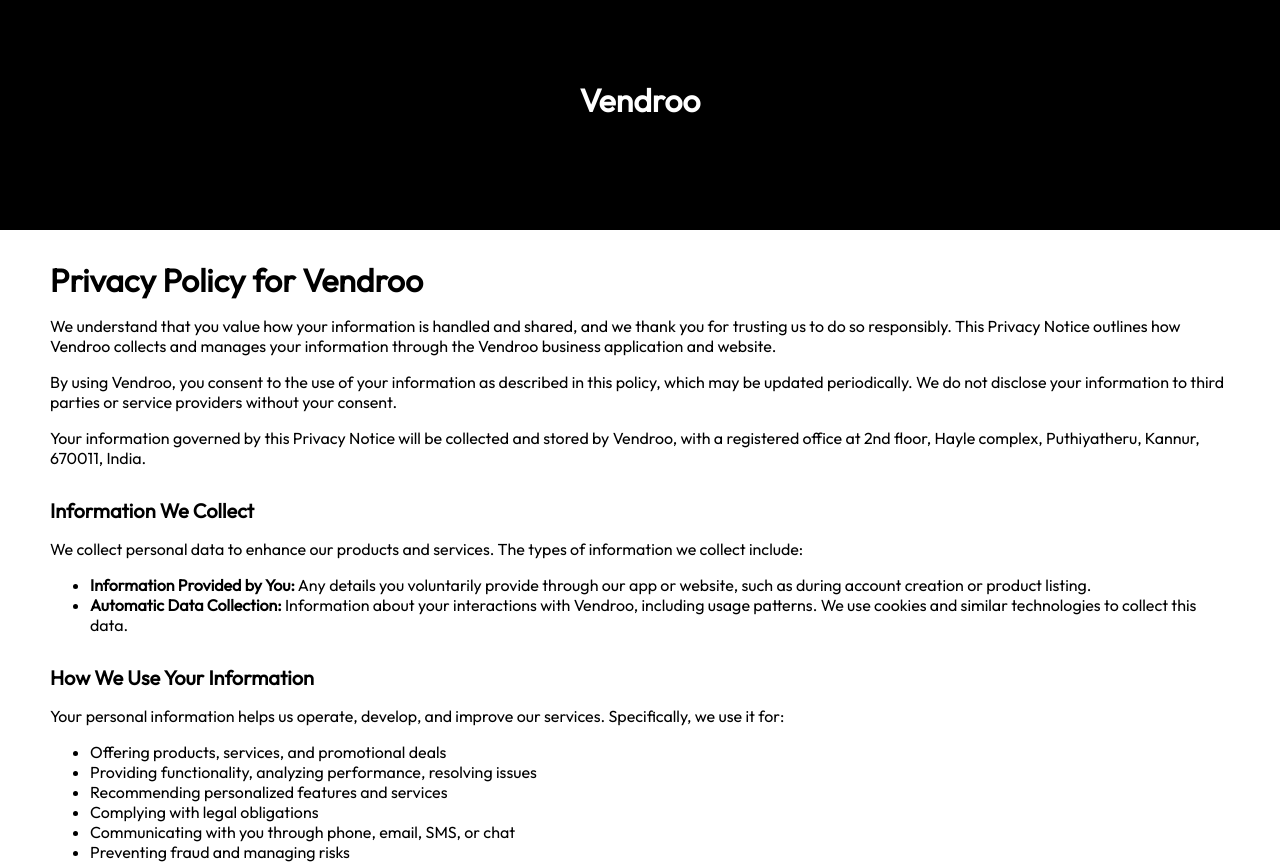
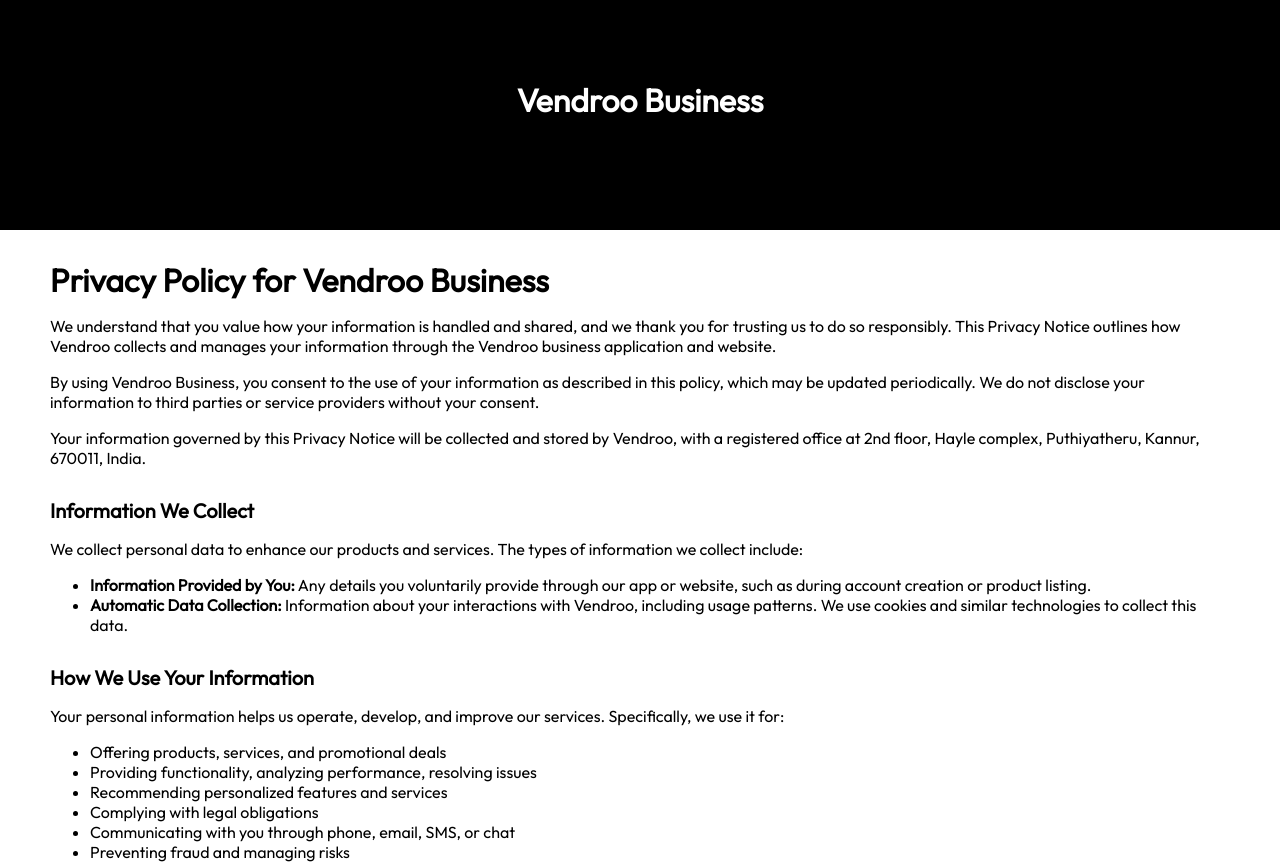
Before and after one commit to vendroo/vendroo.github.io, a plain HTML site: page privacy.html in a window 1280 px wide. Shown: the top 865 px of the page. Drawn offline with Linux system fonts and the light colour scheme.

Commit message:
privacy changes

```diff
--- a/privacy.html
+++ b/privacy.html
@@ -4,7 +4,7 @@
 <head>
   <meta charset="UTF-8">
   <meta name="viewport" content="width=device-width, initial-scale=1.0">
-  <title>Vendroo Privacy Policy</title>
+  <title>Vendroo Business Privacy Policy</title>
   <link href="https://fonts.googleapis.com/css2?family=Outfit&display=swap" rel="stylesheet">
   <link href="css/style.css" rel="stylesheet">
 </head>
@@ -12,16 +12,16 @@
 <body>
   <header>
     <div class="breadcrumb">
-      <h1>Vendroo</h1>
+      <h1>Vendroo Business</h1>
     </div>
   </header>
 
   <div class="main-content">
-    <div class="main-heading">Privacy Policy for Vendroo</div>
+    <div class="main-heading">Privacy Policy for Vendroo Business</div>
 
     <p>We understand that you value how your information is handled and shared, and we thank you for trusting us to do so responsibly. This Privacy Notice outlines how Vendroo collects and manages your information through the Vendroo business application and website.</p>
 
-    <p>By using Vendroo, you consent to the use of your information as described in this policy, which may be updated periodically. We do not disclose your information to third parties or service providers without your consent.</p>
+    <p>By using Vendroo Business, you consent to the use of your information as described in this policy, which may be updated periodically. We do not disclose your information to third parties or service providers without your consent.</p>
 
     <p>Your information governed by this Privacy Notice will be collected and stored by Vendroo, with a registered office at 2nd floor, Hayle complex, Puthiyatheru, Kannur, 670011, India.</p>
 
```
